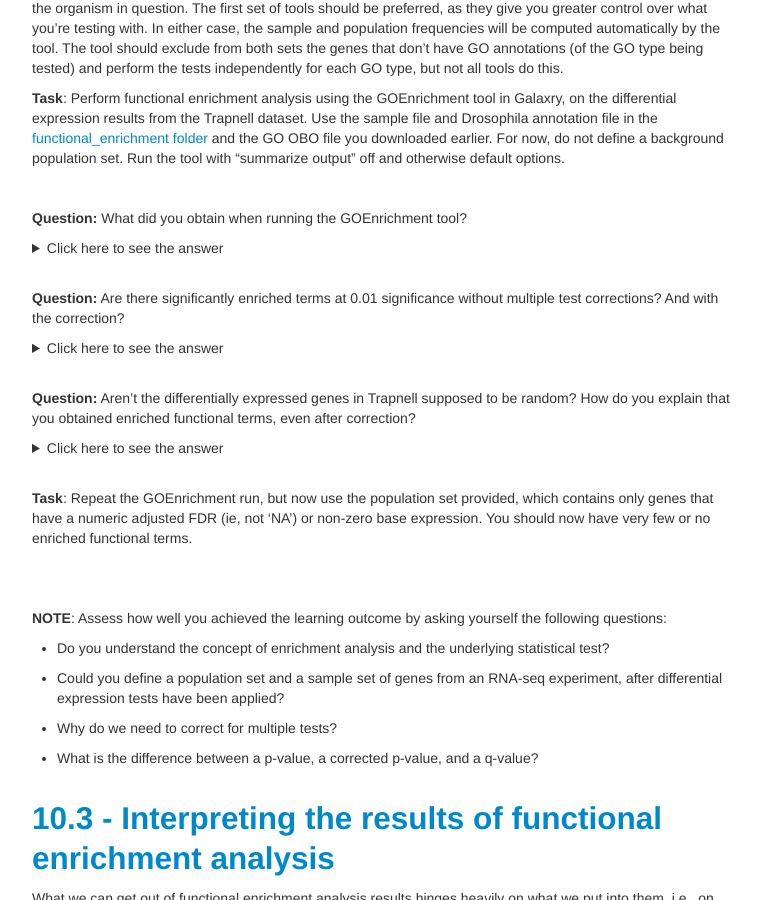
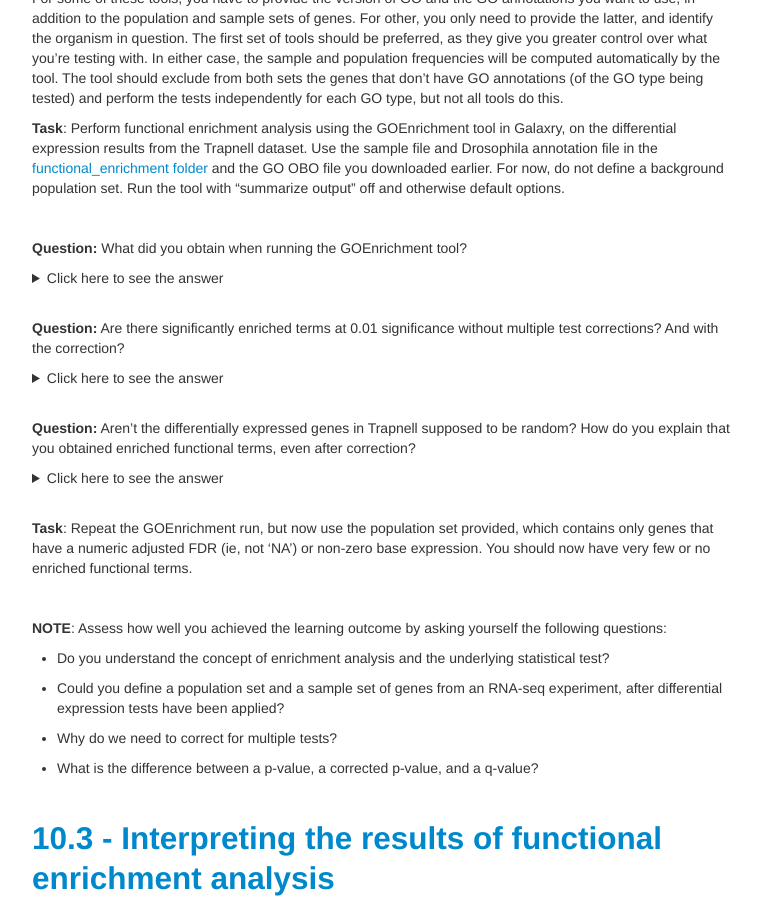
Before and after one commit to GTPB/ADER19F, a Jekyll site: the page built from pages/L10.md, in a window 1280 px wide and 900 px high, scrolled down 2584 px. Shown: the whole window, without its empty margins (258-1019 px from the left). Built offline with Jekyll 4.4.1, drawn with Linux system fonts in a browser that asks for light colours.

Commit message:
Update L10.md

```diff
--- a/pages/L10.md
+++ b/pages/L10.md
@@ -20,6 +20,7 @@
 **Task**: Go to [the Gene Ontology download page](http://www.geneontology.org/page/downloads) and download the GO in OBO format (right-click + save, otherwise the file opens in your browser). Download also the GO annotation file for <i>Drosophila melanogaster</i>.
 
 **Task**: Go to [BioMart](http://www.ensembl.org/biomart) and download the GO annotations for <i>Drosophila melanogaster</i> and <i>Mus musculus</i>. Select "ENSEMBL Genes" database, then "Mouse Genes", then under Attributes, select "Gene stable ID" (remove the Transcript ID that is selected by default), and from the "External" section, "GO term accession".
+
 <br/>
 
 
@@ -45,13 +46,13 @@
 Enrichment analysis can only be used to compare a sample with the overall population whence it was extracted. <b>It cannot be used to compare different samples directly.</b> However, you can compare the functional enrichment results of different samples, and thus gauge the differences between them at the functional level. To assess whether two samples are statistically functionally different, you would need a different kind of statistical test, but that is beyond the scope of this course.
 <br/>
 
-## Aside: correcting for multiple testing
+### Aside: correcting for multiple testing
 
 Most of our statistical tests − including Fisher’s exact test − rely on controlling type I errors. When we accept an event/observation as significant because it has a p-value of 0.001, we are accepting that statistically, one time in a thousand, we’ll be wrong − the event/observation in question will be the product of chance alone. This is a problem when we perform multiple related tests, as the chance of getting a statistical “extreme” in at least one of them will be greater the more tests we perform. Because GO enrichment analysis relies on performing hundreds (or sometimes thousands) of Fisher’s tests, we must correct the statistics for multiple testing.
 
 There are two families of multiple test corrections: the family-wise error rate (FWER) and the false discovery rate (FDR). In the former, we control the probability of making at least one false discovery, which is a conservative but “safe” approach that produces corrected p-values. In the latter, we control the ratio of false discoveries, which is a more powerful but less “safe” approach. It produces q-values, which indicate the ratio of false discoveries you are accepting if you reject the null hypothesis.
 
-## GO functional enrichment analysis tools
+### GO functional enrichment analysis tools
 
 There are several GO enrichment analysis tools available, for instance:
 - Webtools: [GOrilla](http://cbl-gorilla.cs.technion.ac.il/), [GO’s own tool](http://www.geneontology.org/page/go-enrichment-analysis)
@@ -66,7 +67,7 @@
 <br/>
 
 **Question:** What did you obtain when running the GOEnrichment tool?
-<details><summary>Click here to see the answer</summary></p>
+<details><summary>Click here to see the answer</summary><p>
 You obtain one table and one graph for each of the 3 sub-ontologies of GO (Molecular Function, Biological Process and Celular Component). The table contains the GO terms that occur in the sample and their Fisher's test p-value and FDR correction, ordered by adjusted p-value. It also contains the genes from the study set that are annotated with the terms. Finally, the graph provides a visual summary of this table, contextualized with GO relationships, with a color scale where intensity represents the degree of enrichment.
 </p></details>
 <br/>
@@ -86,7 +87,6 @@
 **Task**: Repeat the GOEnrichment run, but now use the population set provided, which contains only genes that have a numeric adjusted FDR (ie, not 'NA') or non-zero base expression. You should now have very few or no enriched functional terms.
 
 <br/>
-<br/>
 
 **NOTE**: Assess how well you achieved the learning outcome by asking yourself the following questions:
 
@@ -97,7 +97,7 @@
   * Why do we need to correct for multiple tests?
 
   * What is the difference between a p-value, a corrected p-value, and a q-value?
-<br/>
+
 <br/>
 
 ## <a id="LO10.3">10.3 - Interpreting the results of functional enrichment analysis</a>
```
